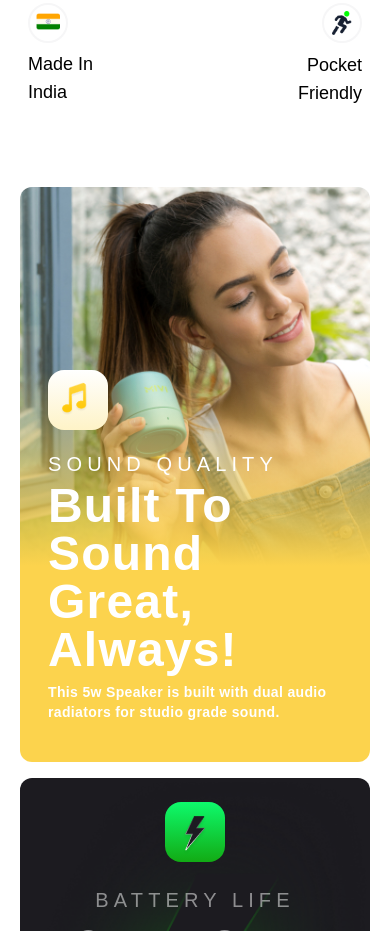
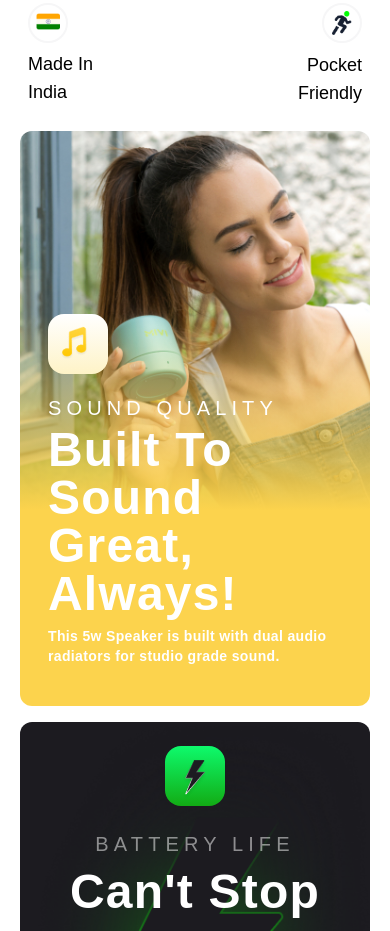
Before and after one commit to SarikaMangalpally/mivi_bluetooth_speakers, a website built with Vite: page index.html in a window 390 px wide. Shown: the part 1434-2365 px from the top of the page. Built offline with nearby package versions, Linux system fonts and the light colour scheme.

Commit message:
added break point

```diff
--- a/index.html
+++ b/index.html
@@ -147,7 +147,7 @@
 			<p class="relative mt-4 w-1/2 ml-auto md:ml-8 md:mt-0">pocket friendly</p>
 		</div>
 	</section>
-	<section class="relative mt-20 md:max-w-2lg md:flex md:grid-cols-2 px-5 md:px-0 md:mx-auto rounded-xl">
+	<section class="relative mt-6 md:mt-20 md:max-w-2lg md:flex md:grid-cols-2 px-5 md:px-0 md:mx-auto rounded-xl">
 		<img src="assets/MIV_8846 2.jpg" alt="girl listening to music with the speakers" class="mx-auto md:hidden w-full rounded-xl">
 		<img src="assets/girl_listening_to_music_web.jpg" alt="a girl listening to music" class="hidden md:inline-flex ml-auto md:rounded-r-lg">
 		<div class="bg-gradient-to-t md:bg-gradient-to-r from-yellow-300 via-yellow-300 lur-xl absolute -bottom-8  md:top-0 mr-5 md:mx-0 px-7 md:mb-8 text-white rounded-b-xl md:w-3/4 md:rounded-l-lg">
```
